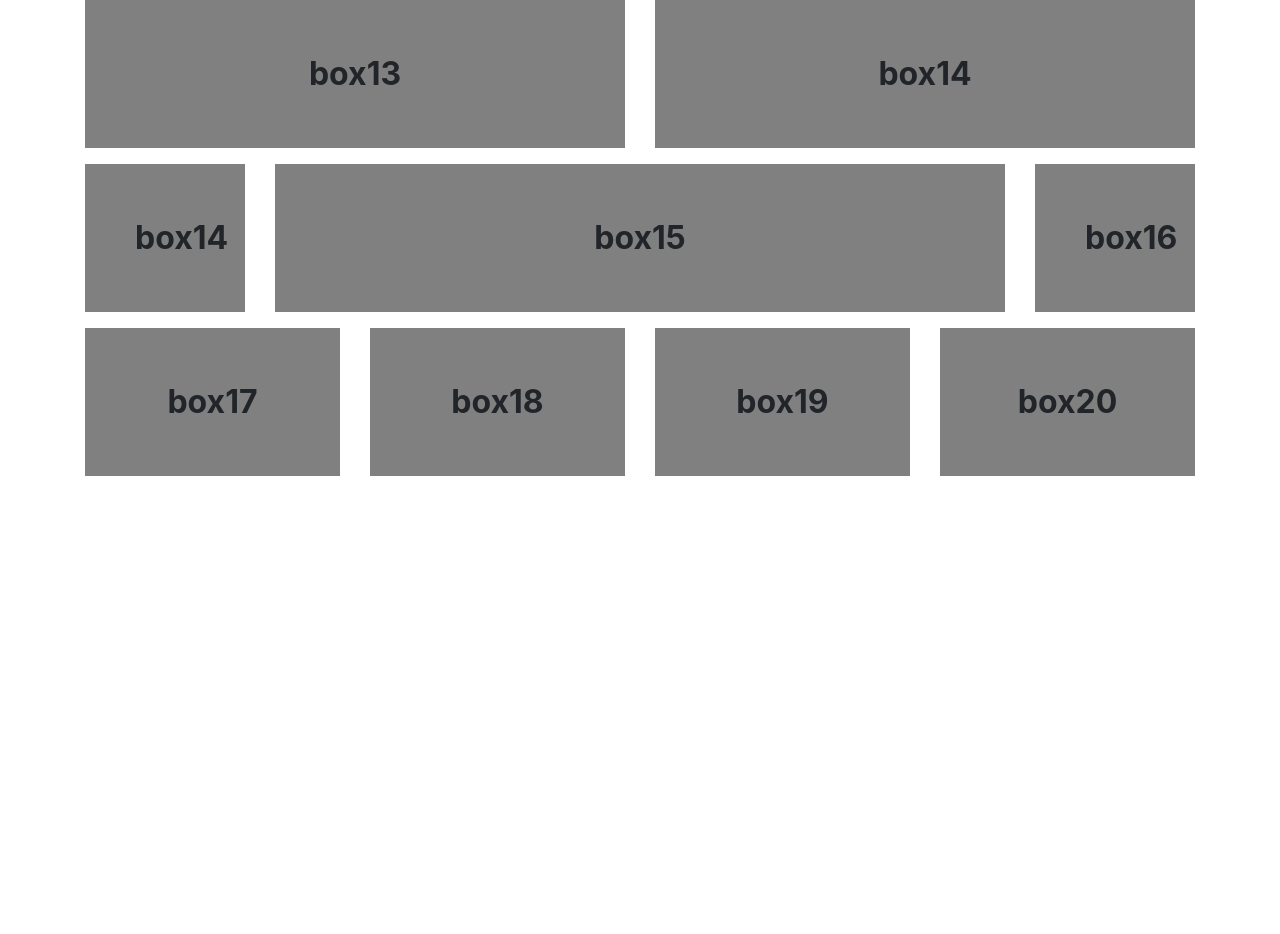
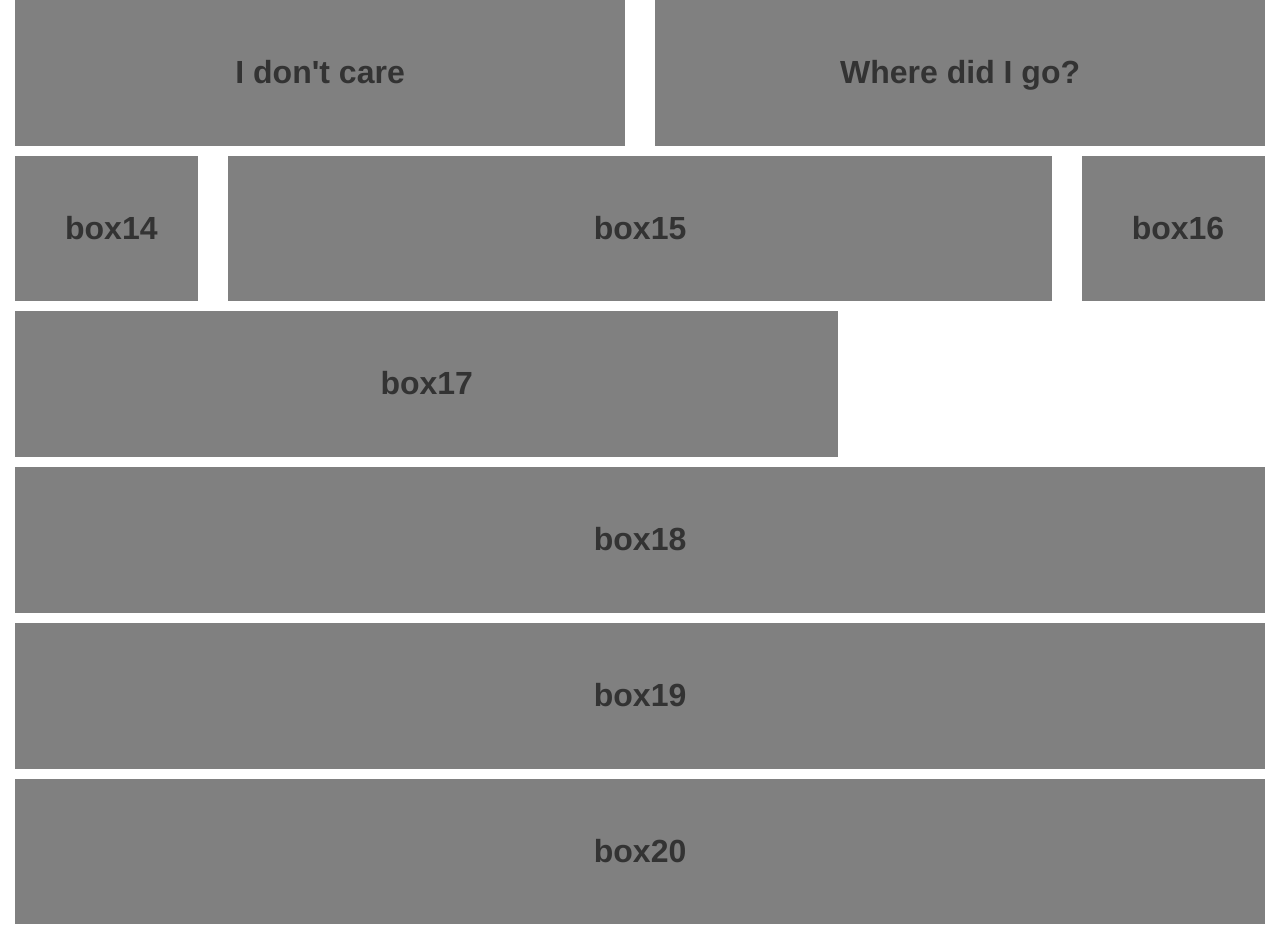
Before and after one commit to awqmayo/bootstrap, a plain HTML site: page index.html in a window 1280 px wide. Before the commit the page ends 800 px from the top, so only its background shows below. Drawn offline with nearby package versions, Linux system fonts and the light colour scheme.

Commit message:
adjust sizes

```diff
--- a/index.html
+++ b/index.html
@@ -3,18 +3,24 @@
 	<head>  <!--Meta data-->
 		<title>Boiler Plate</title>
 		<link rel="stylesheet" type="text/css" href="css/style.css">
-		<link rel="stylesheet" href="https://maxcdn.bootstrapcdn.com/bootstrap/4.0.0-beta.2/css/bootstrap.min.css" integrity="sha384-PsH8R72JQ3SOdhVi3uxftmaW6Vc51MKb0q5P2rRUpPvrszuE4W1povHYgTpBfshb" crossorigin="anonymous">
-		<script src="https://maxcdn.bootstrapcdn.com/bootstrap/4.0.0-beta.2/js/bootstrap.min.js" integrity="sha384-alpBpkh1PFOepccYVYDB4do5UnbKysX5WZXm3XxPqe5iKTfUKjNkCk9SaVuEZflJ" crossorigin="anonymous"></script>
+		<!-- Latest compiled and minified CSS -->
+<link rel="stylesheet" href="https://maxcdn.bootstrapcdn.com/bootstrap/3.3.7/css/bootstrap.min.css" integrity="sha384-BVYiiSIFeK1dGmJRAkycuHAHRg32OmUcww7on3RYdg4Va+PmSTsz/K68vbdEjh4u" crossorigin="anonymous">
+
+<!-- Optional theme -->
+<link rel="stylesheet" href="https://maxcdn.bootstrapcdn.com/bootstrap/3.3.7/css/bootstrap-theme.min.css" integrity="sha384-rHyoN1iRsVXV4nD0JutlnGaslCJuC7uwjduW9SVrLvRYooPp2bWYgmgJQIXwl/Sp" crossorigin="anonymous">
+
+<!-- Latest compiled and minified JavaScript -->
+<script src="https://maxcdn.bootstrapcdn.com/bootstrap/3.3.7/js/bootstrap.min.js" integrity="sha384-Tc5IQib027qvyjSMfHjOMaLkfuWVxZxUPnCJA7l2mCWNIpG9mGCD8wGNIcPD7Txa" crossorigin="anonymous"></script>
 	</head>
 	<body>
-		<div class= "container">
+		<div class= "container-fluid">
 
 			<div class = "row">
-				<div class = "col-md-6">
-				<p class = content>box13</p>
+				<div class = "col-md-6 	col-xs-12">
+					<p class = content>I don't care</p>
 				</div>
-				<div class = "col-md-6">
-					<p class = content>box14</p>
+				<div class = "col-md-6 hidden-xs">
+					<p class = content>Where did I go?</p>
 				</div>
 			</div>
 			<div class = "row">
@@ -29,19 +35,20 @@
 				</div>
 			</div>
 			<div class = "row">
-				<div class = "col-sm-3">
-				<p class = content>box17</p>
+				<div class = "col-xs-12 col-sm-8 col md-4 col lg-2">
+					<p class = content>box17</p>
 				</div>
-				<div class = "col-sm-3">
+				<div class = "col-sm-12">
 					<p class = content>box18</p>
 				</div>
-				<div class = "col-sm-3">
+				<div class = "col-md-12">
 					<p class = content>box19</p>
 				</div>
-				<div class = "col-sm-3">
+				<div class = "col-lg-12	">
 					<p class = content>box20</p>
 				</div>
 			</div>
+		</div>
 		<!--
 		Text
 		Images
```
